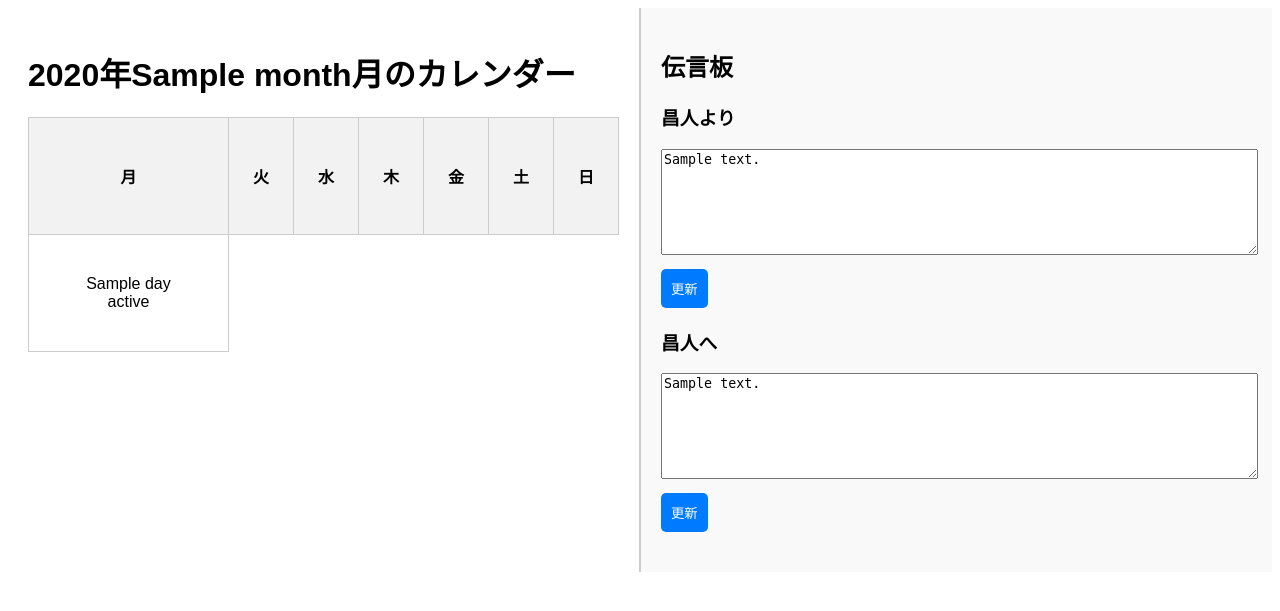
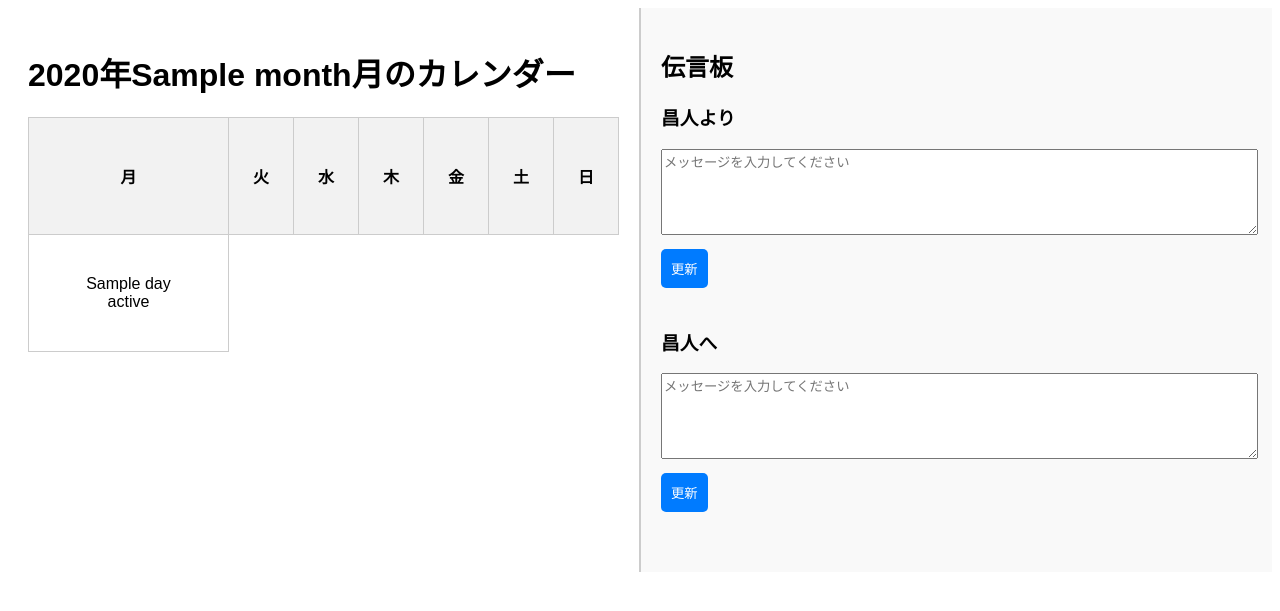
Before and after one commit to honjobunseki/flask-attendance-app, a Flask app: template templates/calendar.html in a window 1280 px wide. Shown: the top 611 px of the page. Run offline with Flask 3, Linux system fonts and the light colour scheme; the template is opened without the code that fills it: most values are stand-ins (such as "Sample title", 1, 10 or a date in 2020); some libraries are stand-ins or nearby versions.

Commit message:
Update calendar.html

```diff
--- a/templates/calendar.html
+++ b/templates/calendar.html
@@ -45,11 +45,11 @@
             background-color: #eaeaea;
         }
         .message {
-            margin-bottom: 20px;
+            margin-bottom: 40px;
         }
         textarea {
             width: 100%;
-            height: 100px;
+            height: 80px;
             margin-bottom: 10px;
         }
         button {
@@ -59,6 +59,9 @@
             border: none;
             border-radius: 5px;
             cursor: pointer;
+        }
+        .message-list {
+            margin-top: 20px;
         }
     </style>
 </head>
@@ -116,18 +119,28 @@
         <div class="message">
             <h3>昌人より</h3>
             <form method="POST">
-                <textarea name="message">{{ message_from_masato }}</textarea>
+                <textarea name="message" placeholder="メッセージを入力してください"></textarea>
                 <input type="hidden" name="direction" value="from_masato">
                 <button type="submit">更新</button>
             </form>
+            <div class="message-list">
+                {% for msg in messages.from_masato %}
+                    <p>{{ msg.timestamp }} - {{ msg.message }}</p>
+                {% endfor %}
+            </div>
         </div>
         <div class="message">
             <h3>昌人へ</h3>
             <form method="POST">
-                <textarea name="message">{{ message_to_masato }}</textarea>
+                <textarea name="message" placeholder="メッセージを入力してください"></textarea>
                 <input type="hidden" name="direction" value="to_masato">
                 <button type="submit">更新</button>
             </form>
+            <div class="message-list">
+                {% for msg in messages.to_masato %}
+                    <p>{{ msg.timestamp }} - {{ msg.message }}</p>
+                {% endfor %}
+            </div>
         </div>
     </div>
 </body>
```
